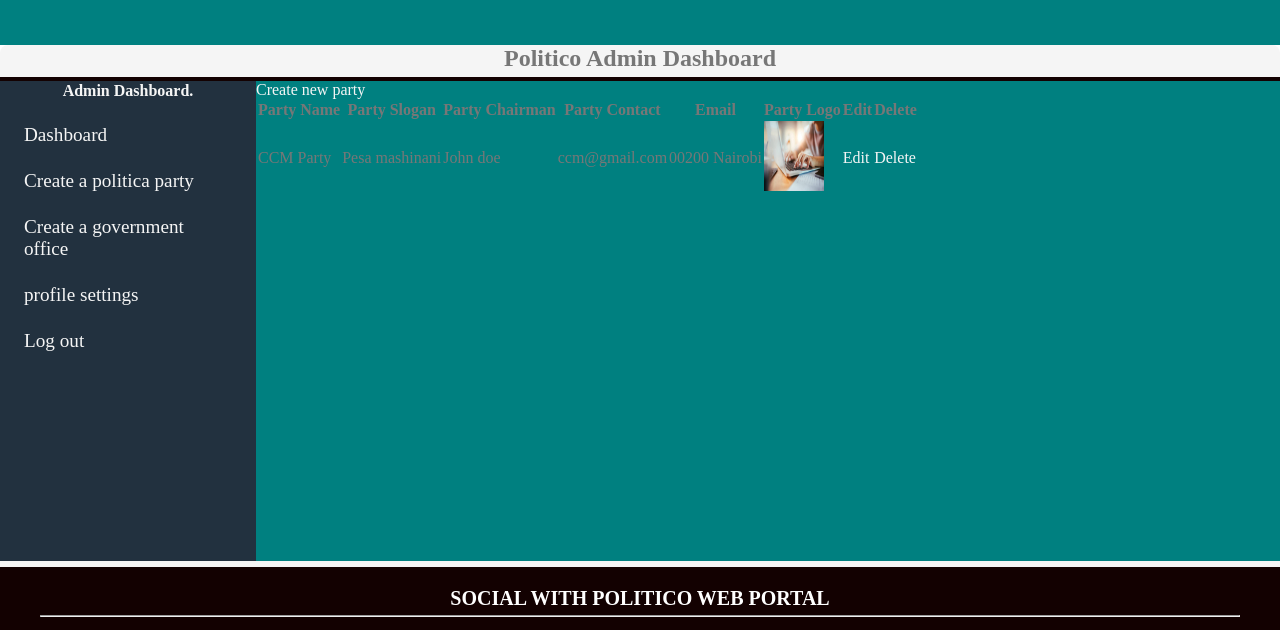
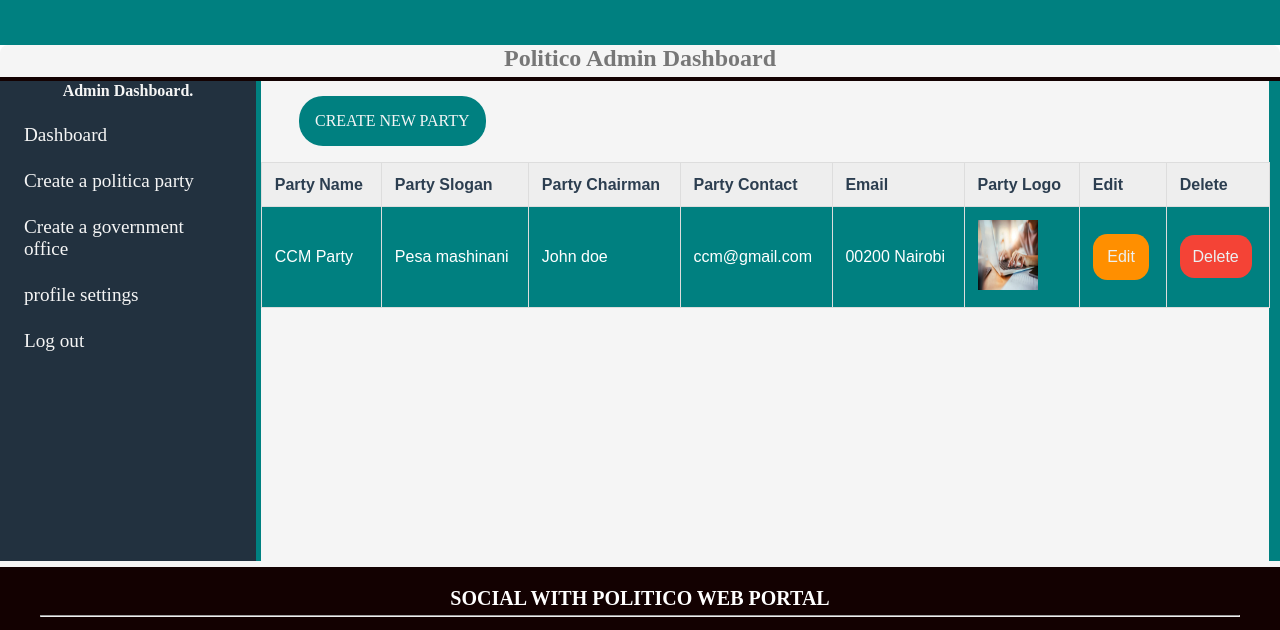
Before and after one commit to francis-mwas/politico-app, a plain HTML site: page UI/delete_party.html in a window 1280 px wide. Shown: the part 35-665 px from the top of the page. Drawn offline with Linux system fonts and the light colour scheme.

Commit message:
[ft #163549177] added css styles, to style delete party file

```diff
--- a/UI/css/styles.css
+++ b/UI/css/styles.css
@@ -327,7 +327,7 @@ button {
 
     margin-top: 5px;
     display: inline-block;
-    border-radius: 1.5rem;
+    border-radius: 1rem;
     transition: all .2s;
     position: relative;
     font-size: 1rem;
@@ -335,4 +335,66 @@ button {
     background: #22313F;
     color: #fff;
 }
-/* create political office styling */
+/* delete political party styling */
+.main-panel {
+    width: 63rem;
+    float: right;
+    margin-left: 5px;
+    background: whitesmoke !important;
+
+}
+.main-panel .btn-1{
+    color:whitesmoke;
+    text-transform: uppercase;
+    text-decoration: none;
+    padding: 1rem;
+    left: 38px;
+    margin-top: 15px;
+    display: inline-block;
+    border-radius: 1.5rem;
+    position: relative;
+    font-size: 1rem;
+    cursor: pointer;
+    background: teal;
+
+
+}
+.table {
+    margin-top: 1rem;
+    text-align: center;
+  }
+
+  table {
+    font-family: arial, sans-serif;
+    border-collapse: collapse;
+    width: 100%;
+  }
+
+  td,
+  th {
+    border: .1rem solid #dddddd;
+    text-align: left;
+    padding: .8rem;
+  }
+
+  tr:nth-child(even) {
+    background-color:teal;
+    color: #fff;
+  }
+
+  tr:nth-child(odd) {
+    background-color: #EEEEEE;
+    color: #2C3E50;
+  }
+.delete a {
+    color: #ECF0F1;
+    background: #f44336;
+    padding: .8rem;
+    border-radius: .9rem;
+  }
+  .update a {
+    color: #ECF0F1;
+    background: #ff8f00;
+    padding: .9rem;
+    border-radius: .9rem;
+  }
```
